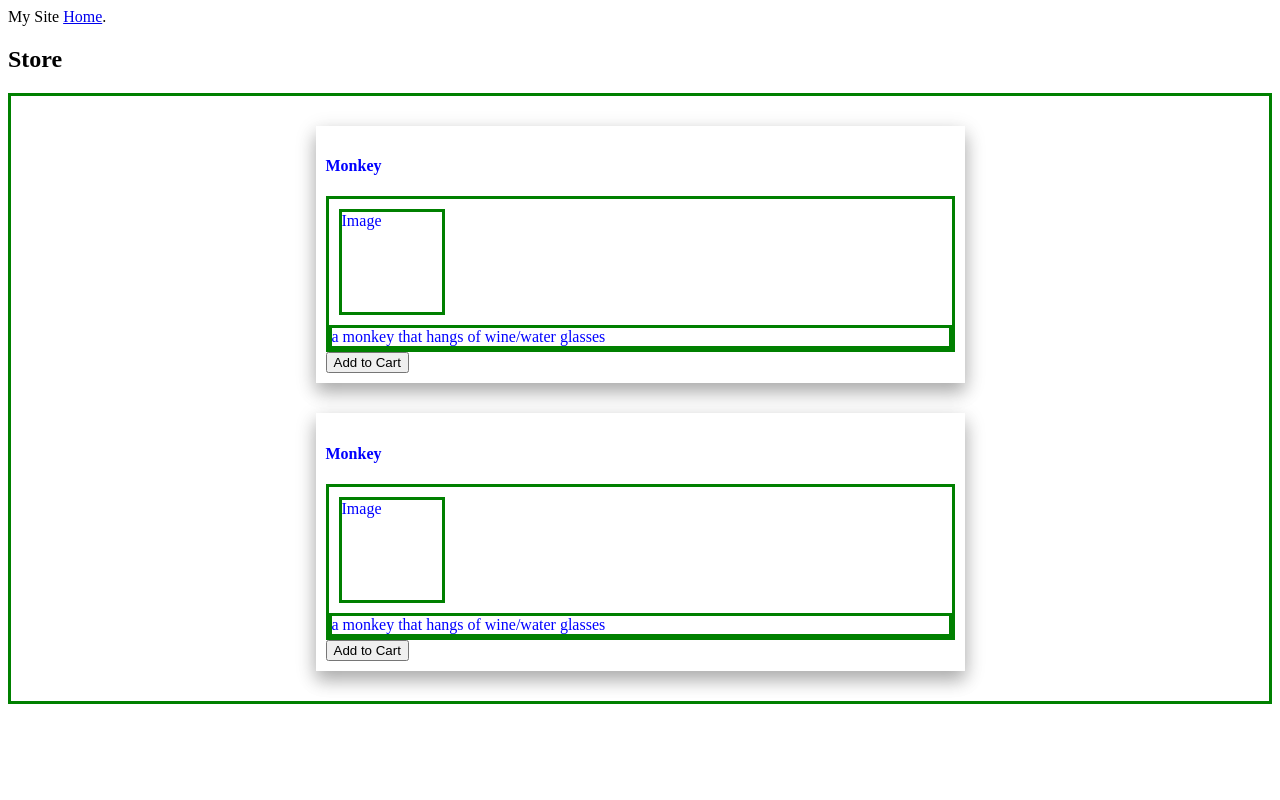
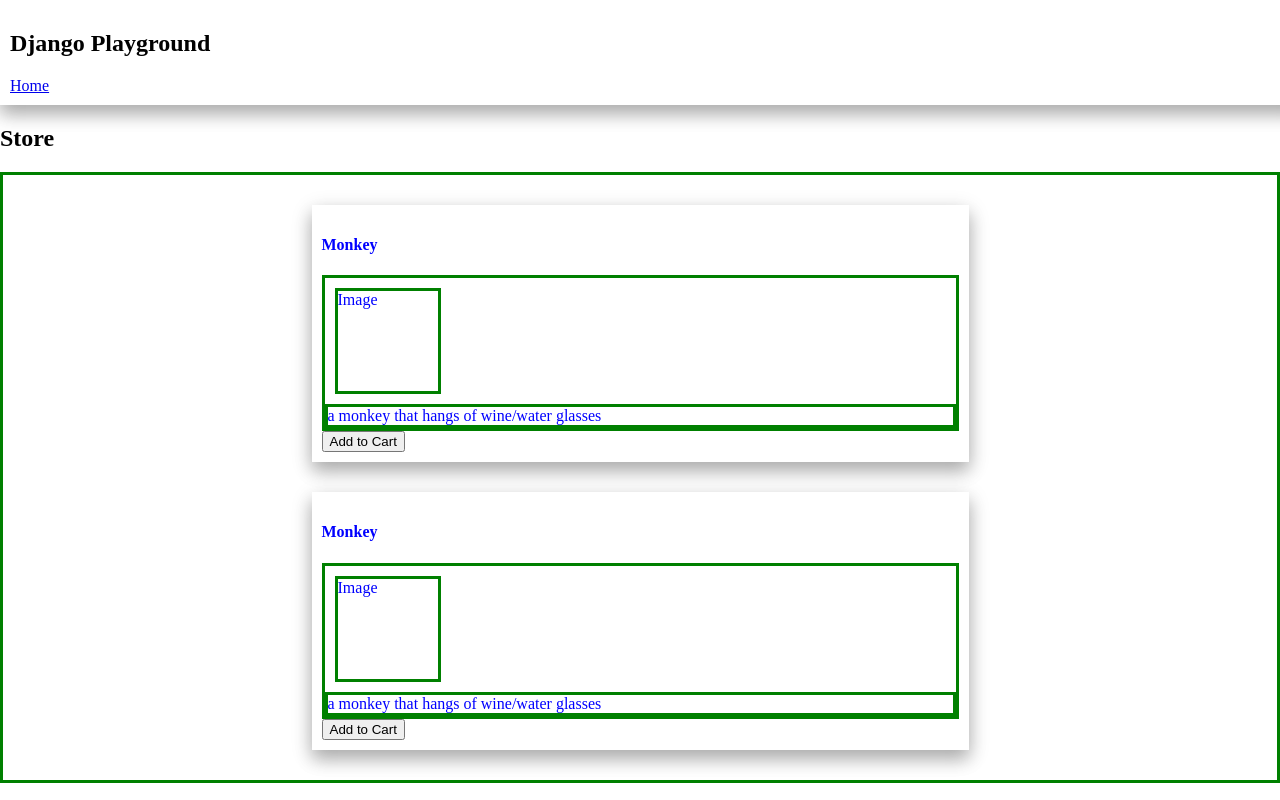
Before and after one commit to jkleve/django-playground, a Django app: page /store/ in a window 1280 px wide. Run offline with Django 3.2, Linux system fonts and the light colour scheme; data comes from the database, SQL or seed files in the repository.

Commit message:
Cleaned up header a bit

```diff
--- a/playground/playground/settings.py
+++ b/playground/playground/settings.py
@@ -120,3 +120,6 @@ USE_TZ = True
 
 STATIC_URL = '/static/'
 STATIC_ROOT = 'static_files'
+STATICFILES_DIRS = [
+    os.path.join(BASE_DIR, 'static'),
+]
--- /dev/null
+++ b/playground/static/public/style.css
@@ -0,0 +1,14 @@
+body {
+    margin: 0;
+}
+
+header {
+    width: 100%;
+    height: auto;
+    padding: 10px;
+    box-shadow: 0 10px 16px 0 rgba(0,0,0,0.2),0 6px 20px 0 rgba(0,0,0,0.19) !important;
+}
+
+.site-header {
+
+}
--- a/playground/templates/public/base.html
+++ b/playground/templates/public/base.html
@@ -1,10 +1,11 @@
 {% load static %}
 
+<link rel="stylesheet" type="text/css" href="{% static 'public/style.css' %}" />
 <link rel="stylesheet" type="text/css" href="{% static 'store/style.css' %}" />
 
 <header>
-    My Site
-    <a href="{% url 'home' %}">Home</a>.
+    <h2 class="site-header">Django Playground</h2>
+    <a href="{% url 'home' %}">Home</a>
 </header>
 {% block content %}{% endblock %}
 <footer></footer>
```
